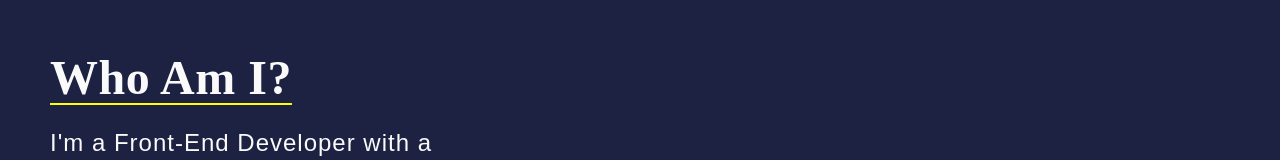
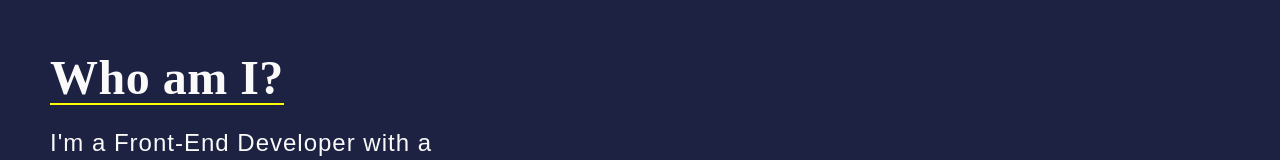
Before and after one commit to callum-laing/portfolio-v4, a Svelte app: page / in a window 1280 px wide. Shown: the part 2296-2456 px from the top of the page. Built offline with nearby package versions, Linux system fonts and the light colour scheme; a web font is replaced by a local one.

Commit message:
changed letter sizing on h1

```diff
--- a/src/components/About.svelte
+++ b/src/components/About.svelte
@@ -7,7 +7,7 @@
 <div id="about">
     <div class="aboutWrapper">
         <div class="aboutMe">
-            <h1>Who Am I?</h1>
+            <h1>Who am I?</h1>
             <p>I'm a Front-End Developer with a background in sales administration and a passion for coding. By day, I'm immersed in the world of sales operations, where I thrive on ensuring seamless processes and supporting the sales team.</p>
             <p>Outside of work, I'm a sports enthusiast and enjoy playing American football at the highest level in the UK. Hiking with my partner and our dog, typically in the Scottish Highlands, is another favourite hobby of mine, allowing me to unwind and take in the breath-taking scenery.</p>
         </div>
```
